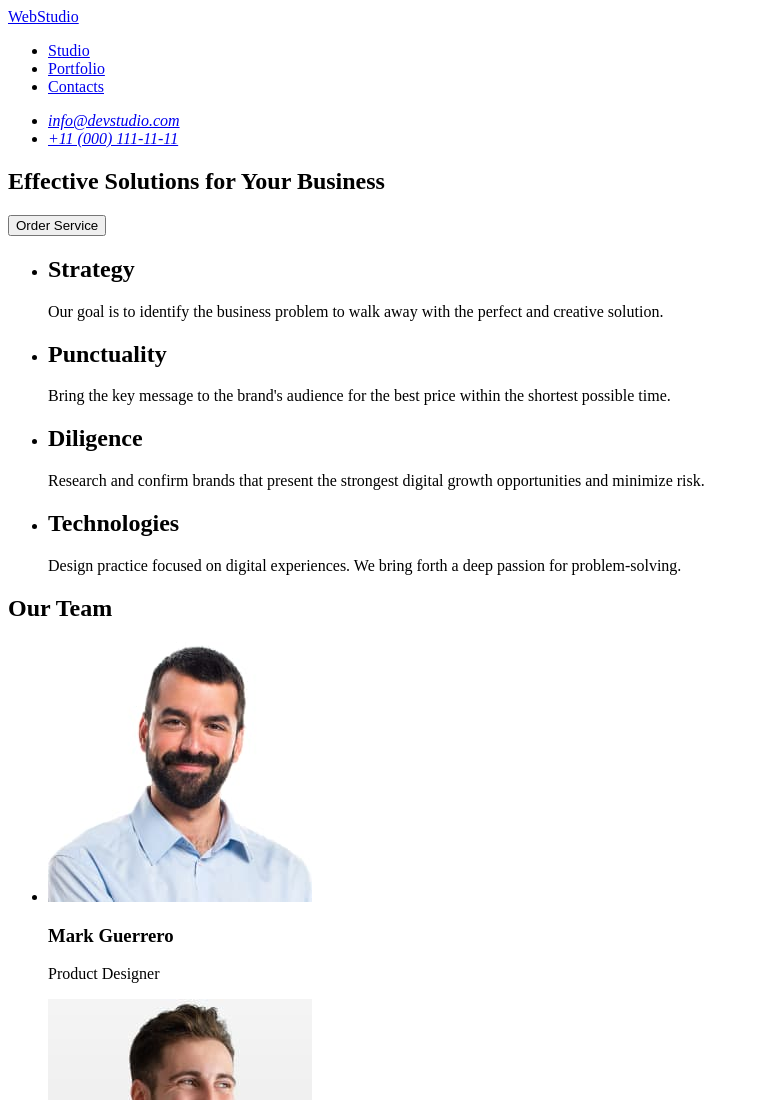
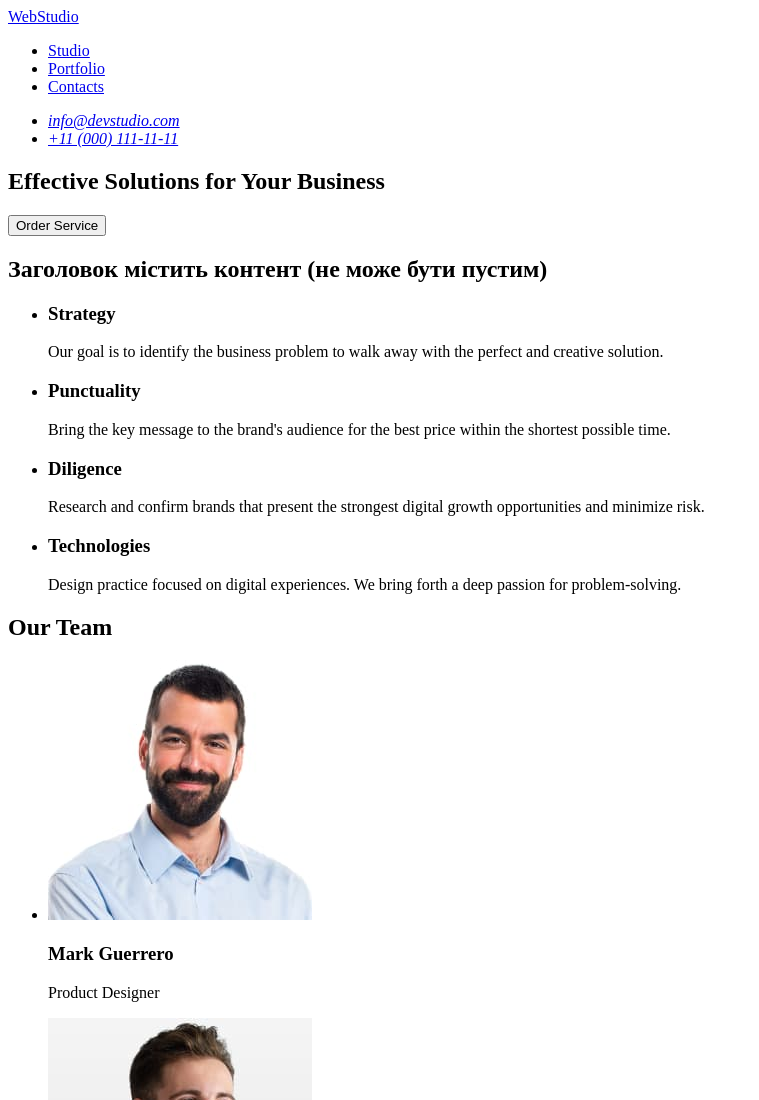
Before and after one commit to Kostantin01/goit-markup-hw-01, a plain HTML site: page index.html in a window 1280 px wide. Shown: the top 1100 px of the page, without its empty margins (0-759 px from the left). Drawn offline with Linux system fonts and the light colour scheme.

Commit message:
Update index.html

```diff
--- a/index.html
+++ b/index.html
@@ -22,7 +22,8 @@
     </ul>
     </address>
     </header>
-     <main>
+
+    <main>
 
        <section>
      <h1>Effective Solutions for Your Business</h1>
@@ -30,23 +31,24 @@
        </section>
 
        <section>
+         <h2>Заголовок містить контент (не може бути пустим)</h2>
         <ul>
-         <li> <h2>Strategy</h2>
+         <li> <h3>Strategy</h3>
          <p>Our goal is to identify the business problem to walk away with the perfect and creative solution.</p>
          </li>
 
          <li>
-         <h2>Punctuality</h2>
+         <h3>Punctuality</h3>
          <p>Bring the key message to the brand's audience for the best price within the shortest possible time.</p>
          </li>
 
          <li>
-         <h2>Diligence</h2>
+         <h3>Diligence</h3>
          <p>Research and confirm brands that present the strongest digital growth opportunities and minimize risk.</p>
          </li>
 
          <li>
-         <h2>Technologies</h2>
+         <h3>Technologies</h3>
          <p>Design practice focused on digital experiences. We bring forth a deep passion for problem-solving.</p>
          </li>
          </ul>
```
